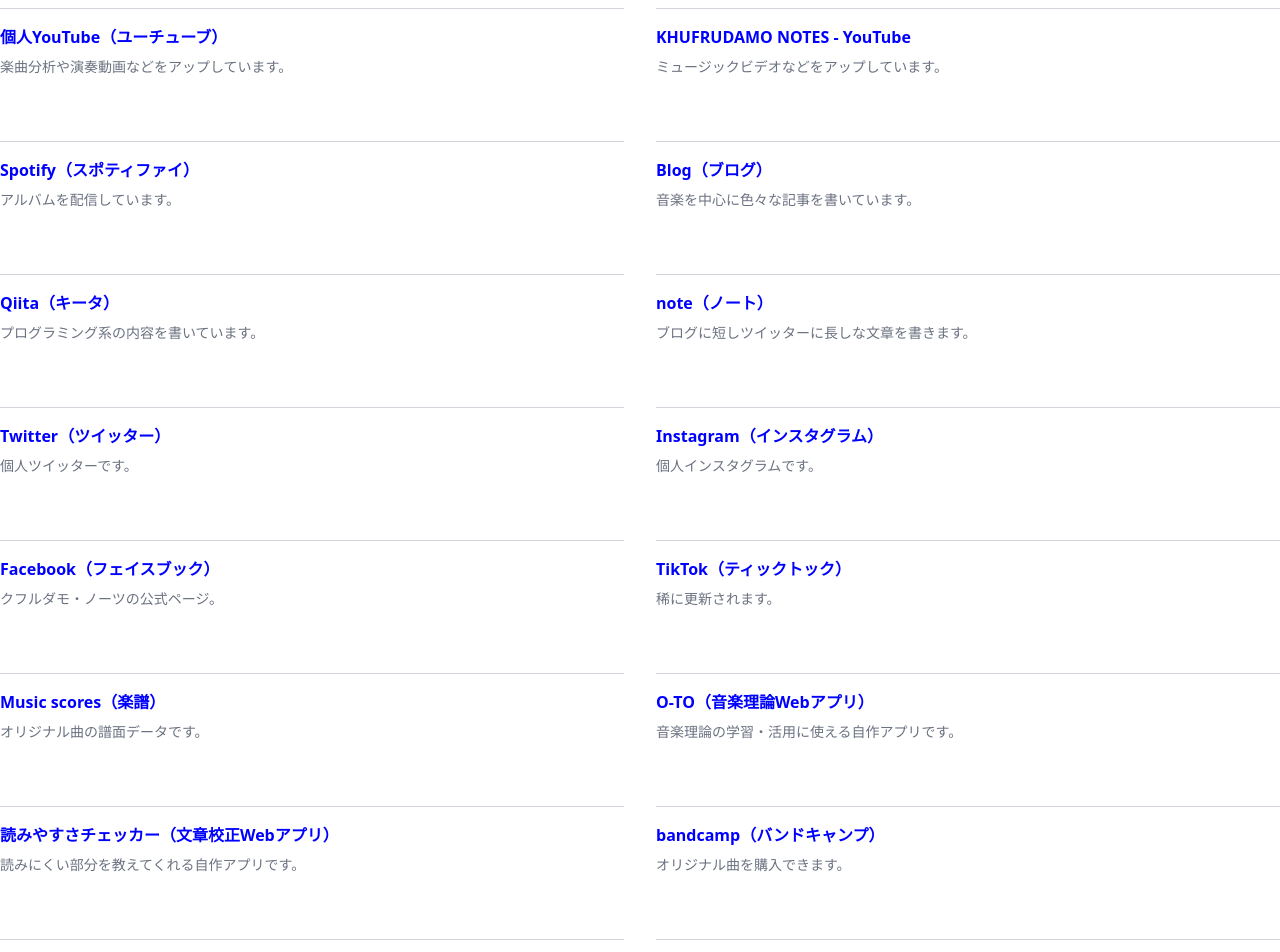
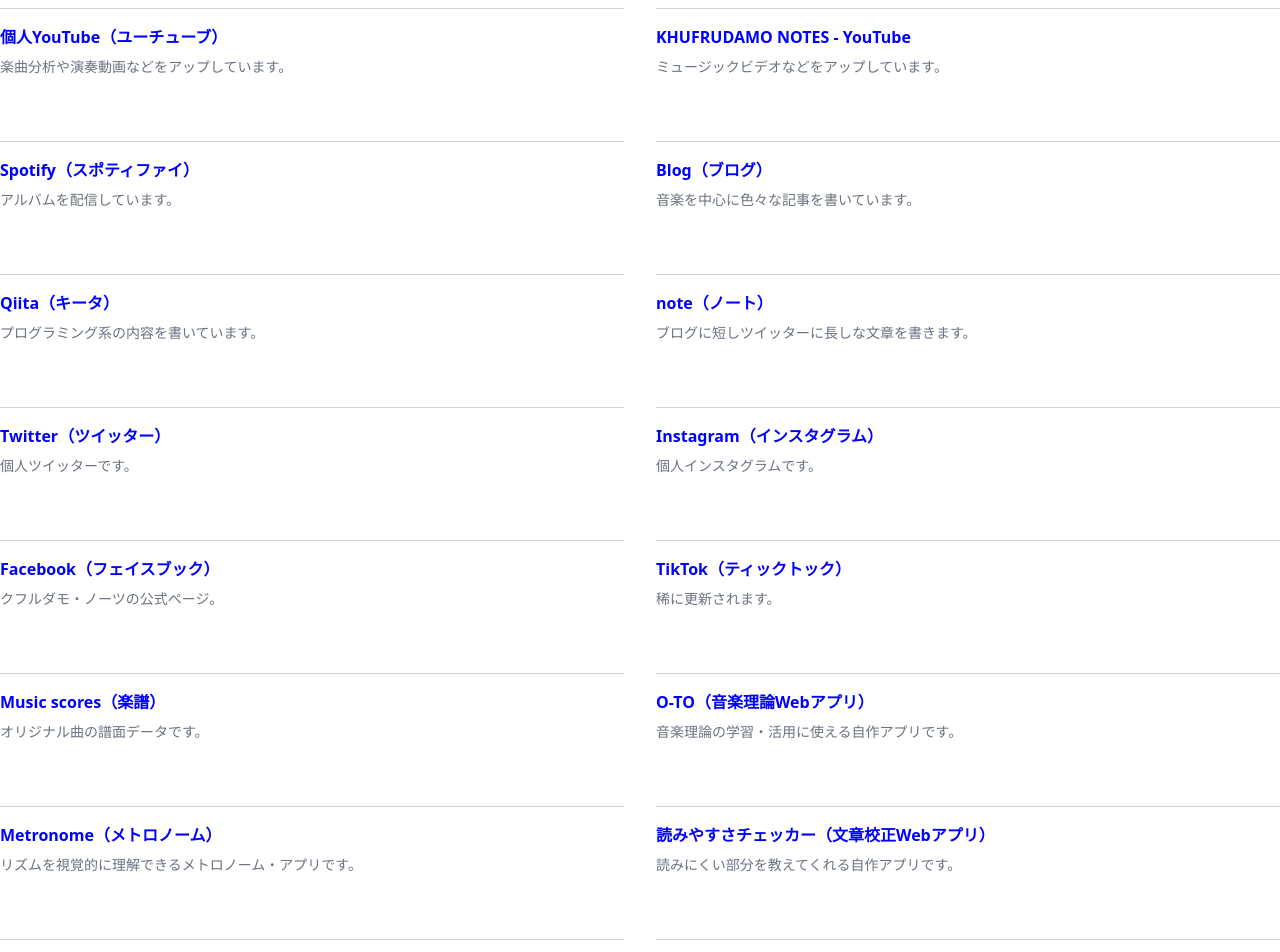
Before and after one commit to Yoshito924/my-portfolio, a Next.js app: page /components/linkTree in a window 1280 px wide. Shown: the top 952 px of the page. Built offline with nearby package versions, Linux system fonts and the light colour scheme.

Commit message:
メトロノームへのリンクの追加

```diff
--- a/pages/components/linkTree.tsx
+++ b/pages/components/linkTree.tsx
@@ -15,6 +15,7 @@
     { name: 'TikTok（ティックトック）', description: '稀に更新されます。', url: "https://www.tiktok.com/@khufrudamonotes" },
     { name: 'Music scores（楽譜）', description: 'オリジナル曲の譜面データです。', url: "https://khufrudamonotes.gumroad.com/" },
     { name: 'O-TO（音楽理論Webアプリ）', description: '音楽理論の学習・活用に使える自作アプリです。', url: "https://o-to.khufrudamonotes.com/" },
+    { name: 'Metronome（メトロノーム）', description: 'リズムを視覚的に理解できるメトロノーム・アプリです。', url: "https://mwsr.khufrudamonotes.com/metronome" },
     { name: '読みやすさチェッカー（文章校正Webアプリ）', description: '読みにくい部分を教えてくれる自作アプリです。', url: "https://readability-checker.khufrudamonotes.com/" },
     { name: 'bandcamp（バンドキャンプ）', description: 'オリジナル曲を購入できます。', url: "https://khufrudamonotes.bandcamp.com/" },
     { name: 'Streaming（サブスク）', description: 'アルバムを配信しているサービスの一覧です。', url: "https://linkco.re/ETgUYS1H?lang=ja" },
```
